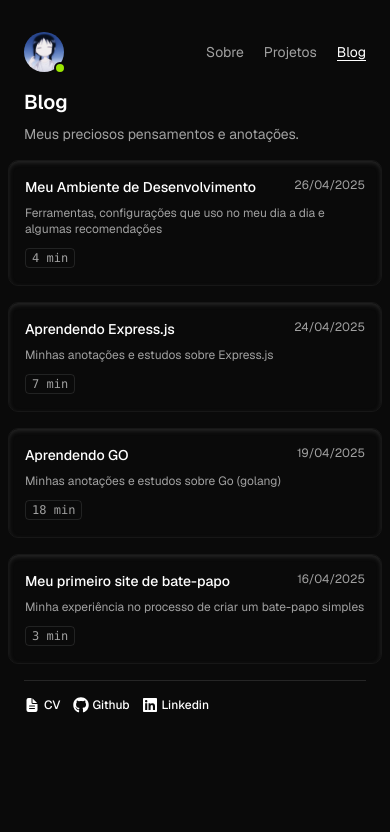
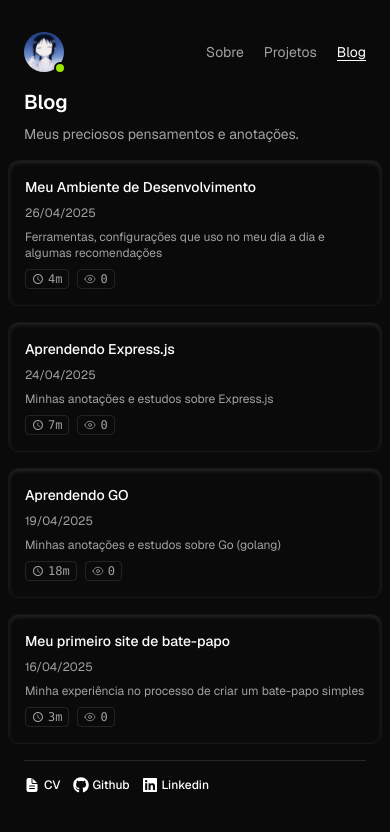
Before and after one commit to coelhomarcus/marcus, a React (Vite) app: page /blog in a window 390 px wide. Shown: the top 832 px of the page. Built offline with nearby package versions, Linux system fonts and the light colour scheme; no server answers.

Commit message:
feat: post views

```diff
--- a/src/components/Blog/Blog.tsx
+++ b/src/components/Blog/Blog.tsx
@@ -1,16 +1,39 @@
 import { Link } from "react-router"
 import { arrBlog } from "../../utils/data"
+import { useState, useEffect } from "react";
+import { HiOutlineEye } from "react-icons/hi2";
+import { MdAccessTime } from "react-icons/md";
+
+
+
 
 const BlogCard = ({ slug, title, date, desc, time }: { slug: string, title: string, date: string, desc: string, time: number }) => {
+
+    const [views, setViews] = useState(0);
+
+    useEffect(() => {
+        fetch(`http://69.62.93.80:3002/views/${slug}`)
+            .then(res => res.json())
+            .then(data => {
+                setViews(data.views || 0);
+            })
+            .catch(err => {
+                console.error('Erro ao buscar views:', err);
+            });
+    }, [slug]);
+
     return <Link to={`/blog/${slug}`} key={slug} className="space-y-2 block shadow-inner shadow-neutral-800 p-4 rounded-lg border border-neutral-900 -mx-4 transition-colors hover:transition-none hover:bg-neutral-900">
-        <div className="flex justify-between gap-5">
+        <div className="flex flex-col gap-2 md:flex-row md:gap-5 justify-between">
             <h1 className="text-sm font-medium">{title}</h1>
             <p className="text-xs text-neutral-400">{date}</p>
         </div>
         <p className="text-xs text-neutral-400">{desc}</p>
-        <div className="block cursor-pointer text-neutral-400">
-            <div className="pointer-events-none inline-flex h-5 select-none items-center gap-1 rounded border px-1.5 font-mono text-xs font-medium  opacity-100">
-                {time} min
+        <div className="flex cursor-pointer text-neutral-400 gap-2">
+            <div className="pointer-events-none inline-flex h-5 select-none items-center gap-1 rounded border px-1.5 font-mono text-xs font-medium opacity-100">
+                <MdAccessTime /> {time}m
+            </div>
+            <div className="pointer-events-none inline-flex h-5 select-none items-center gap-1 rounded border px-1.5 font-mono text-xs font-medium opacity-100">
+                <HiOutlineEye /> {views}
             </div>
         </div>
     </Link>
--- a/src/components/Blog/[slug].tsx
+++ b/src/components/Blog/[slug].tsx
@@ -12,6 +12,14 @@ const Post = () => {
     const { slug } = useParams();
     const post = arrBlog.find(p => p.slug === slug);
     const [MDXComponent, setMDXComponent] = useState<React.ComponentType | null>(null)
+
+    useEffect(() => {
+        fetch(`http://69.62.93.80:3002/views/${slug}`, {
+            method: 'POST'
+        }).catch(err => {
+            console.error('Erro ao incrementar view:', err);
+        });
+    }, [slug]);
 
     useEffect(() => {
         if (slug) {
```
